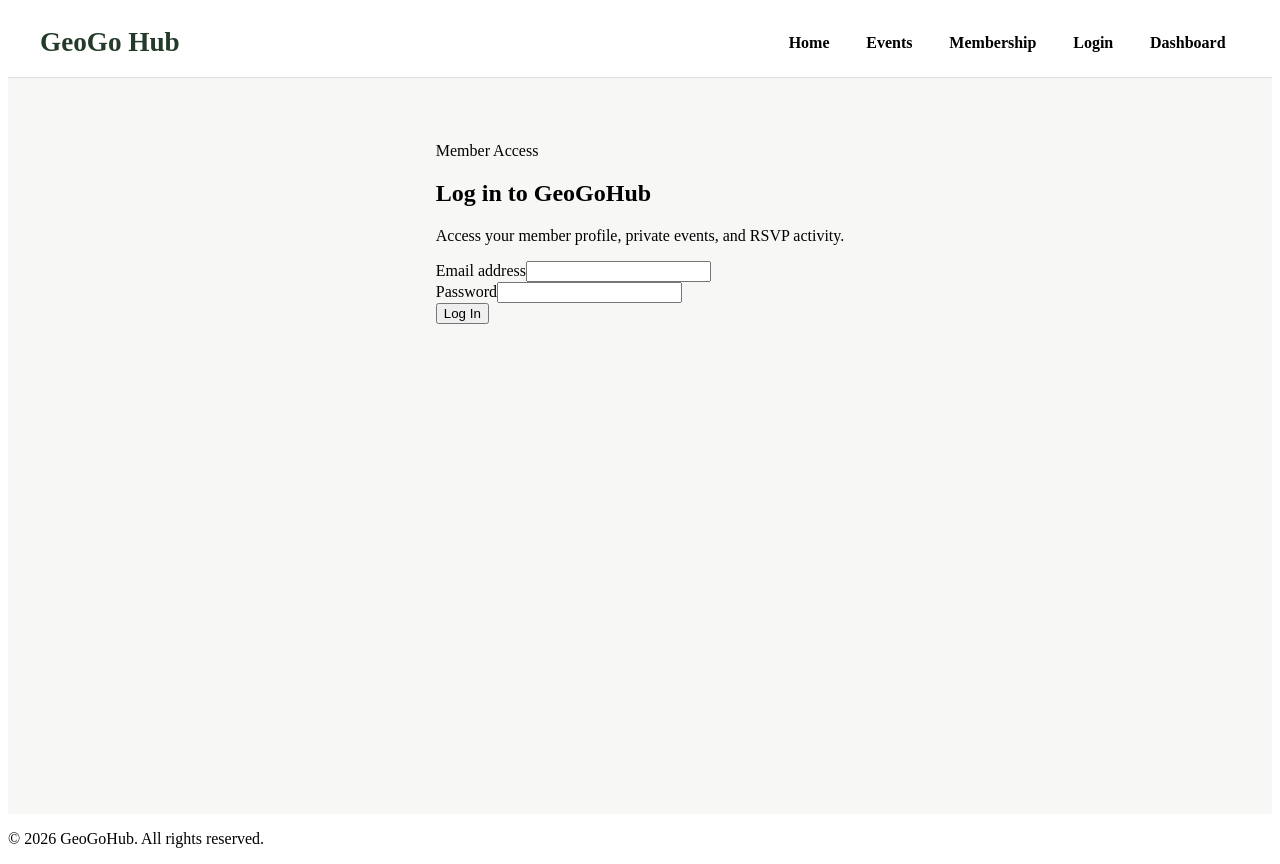
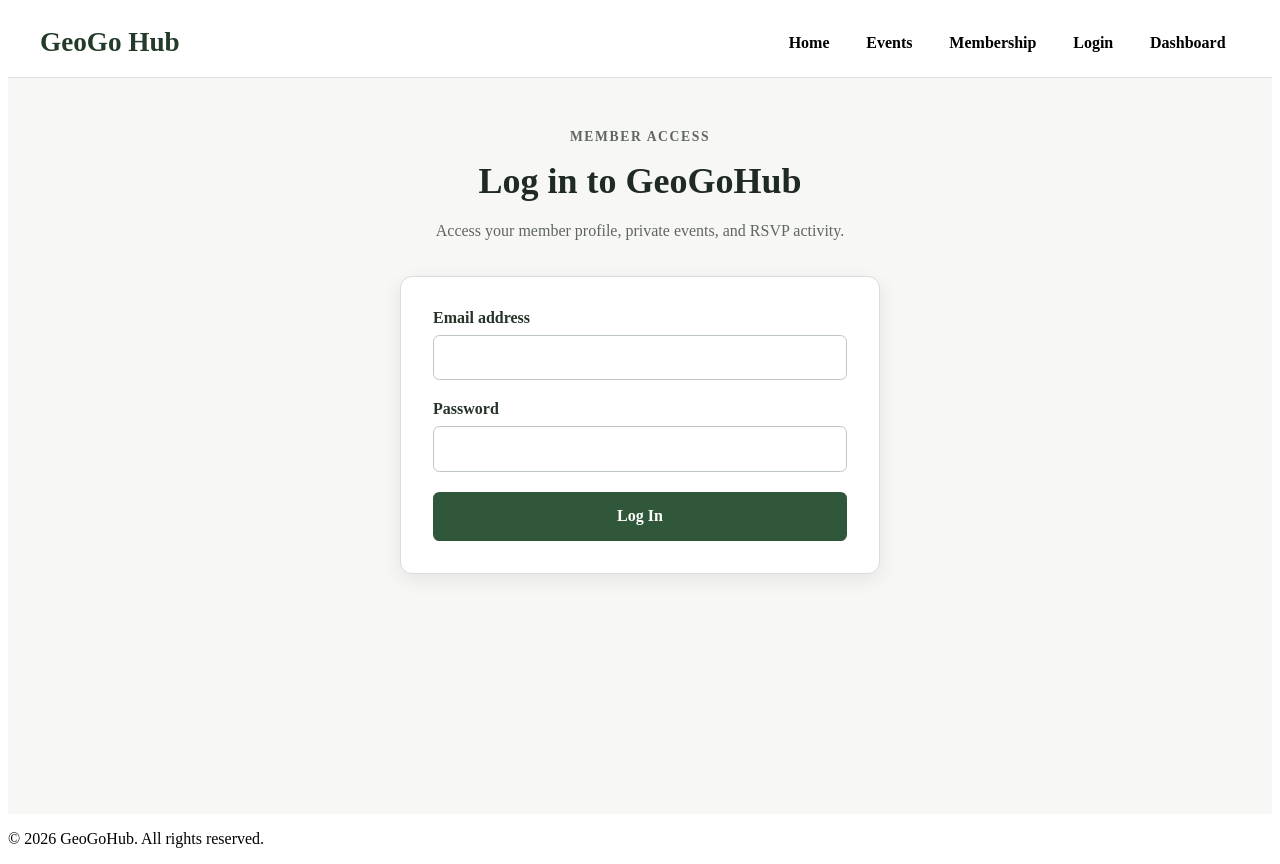
Before and after one commit to ShorenaK/GeoGoHub, a React app in the folder frontend/: page / in a window 1280 px wide. Both pictures are taken after a click on the button "Login". Built offline with nearby package versions, Linux system fonts and the light colour scheme; the HTML template or start-up script is replaced by a standard one.

Commit message:
LoginPage.css styling complete

```diff
--- a/frontend/src/styles/LoginPage.css
+++ b/frontend/src/styles/LoginPage.css
@@ -20,3 +20,124 @@
   padding: 3rem 1.5rem;
   background-color: #f7f8f6;
 }
+
+.login-page__content {
+  width: 100%;
+  max-width: 480px;
+}
+
+.login-page__heading {
+  margin-bottom: 2rem;
+  text-align: center;
+}
+
+.login-page__heading h2 {
+  margin: 0 0 1rem;
+  color: #1f2a22;
+  font-size: 2.25rem;
+}
+
+.login-page__heading p {
+  color: #5f665f;
+  line-height: 1.6;
+}
+
+.login-page__eyebrow {
+  margin: 0 0 0.75rem;
+  color: #456b4d;
+  font-size: 0.85rem;
+  font-weight: 700;
+  letter-spacing: 0.12em;
+  text-transform: uppercase;
+}
+
+.login-form {
+  padding: 2rem;
+  border: 1px solid #d8ddd9;
+  border-radius: 0.75rem;
+  background-color: #ffffff;
+  box-shadow: 0 6px 20px rgba(0, 0, 0, 0.08);
+}
+
+.login-form__field {
+  display: flex;
+  flex-direction: column;
+  gap: 0.5rem;
+  margin-bottom: 1.25rem;
+}
+
+.login-form__field label {
+  color: #263329;
+  font-weight: 700;
+}
+
+.login-form__field input {
+  width: 100%;
+  box-sizing: border-box;
+  padding: 0.8rem 0.9rem;
+  border: 1px solid #bfc7c1;
+  border-radius: 0.4rem;
+  background-color: #ffffff;
+  color: #1f2a22;
+  font: inherit;
+}
+
+.login-form__field input:focus {
+  border-color: #456b4d;
+  outline: 3px solid rgba(69, 107, 77, 0.2);
+}
+
+.login-form__message {
+  margin: 0 0 1.25rem;
+  padding: 0.8rem;
+  border-radius: 0.4rem;
+  line-height: 1.5;
+}
+
+.login-form__message--error {
+  border: 1px solid #c86b6b;
+  background-color: #fff1f1;
+  color: #8b2525;
+}
+
+.login-form__message--success {
+  border: 1px solid #73a47d;
+  background-color: #eef8f0;
+  color: #285e33;
+}
+
+.login-form__submit {
+  width: 100%;
+  padding: 0.85rem 1.25rem;
+  border: 2px solid #30573a;
+  border-radius: 0.4rem;
+  background-color: #30573a;
+  color: #ffffff;
+  font: inherit;
+  font-weight: 700;
+  cursor: pointer;
+}
+
+.login-form__submit:hover:not(:disabled) {
+  background-color: #24442d;
+}
+
+.login-form__submit:focus-visible {
+  outline: 3px solid #8aa892;
+  outline-offset: 3px;
+}
+
+.login-form__submit:disabled {
+  cursor: not-allowed;
+  opacity: 0.65;
+}
+
+@media (max-width: 500px) {
+  .login-page {
+    padding: 2rem 1rem;
+  }
+
+  .login-form {
+    padding: 1.5rem;
+  }
+}
```
